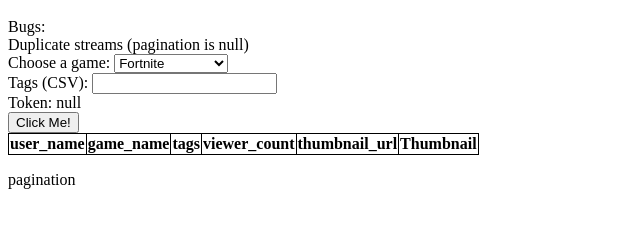
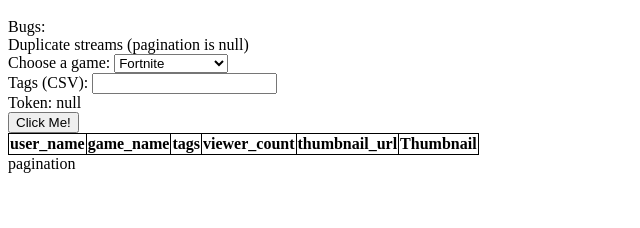
Before and after one commit to lance-pyles/lance-pyles.github.io, a plain HTML site: page index.htm in a window 1280 px wide. Shown: the part 48-276 px from the top of the page, without its empty margins (0-640 px from the left). Drawn offline with Linux system fonts and the light colour scheme.

Commit message:
Update index.htm

```diff
--- a/index.htm
+++ b/index.htm
@@ -1,7 +1,7 @@
 <html>
 <head>
 <style>
-  figure {    margin-left: 0px;
+  figure {    margin-left: 0px; margin-top: 0px;
 }
   p {margin-bottom: 0em; margin-top: 0em;}
 table, th, td {
```
